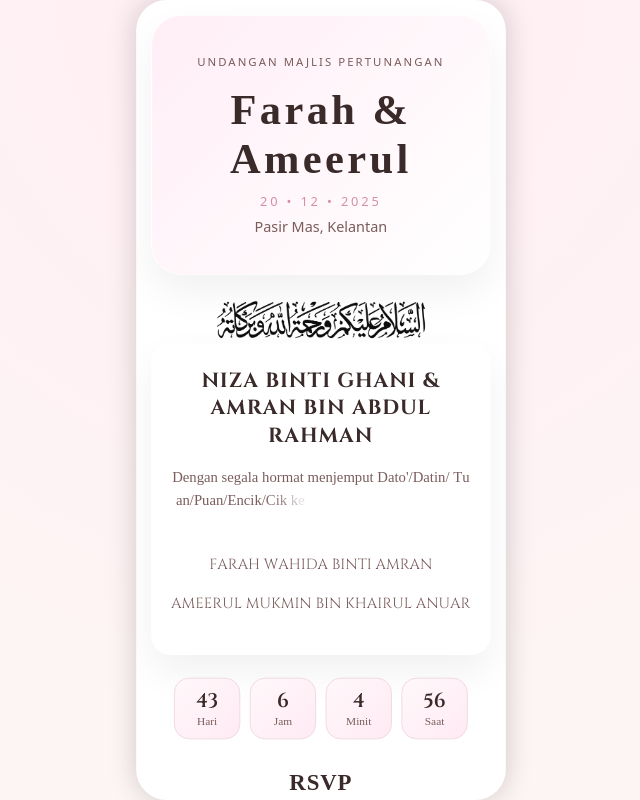
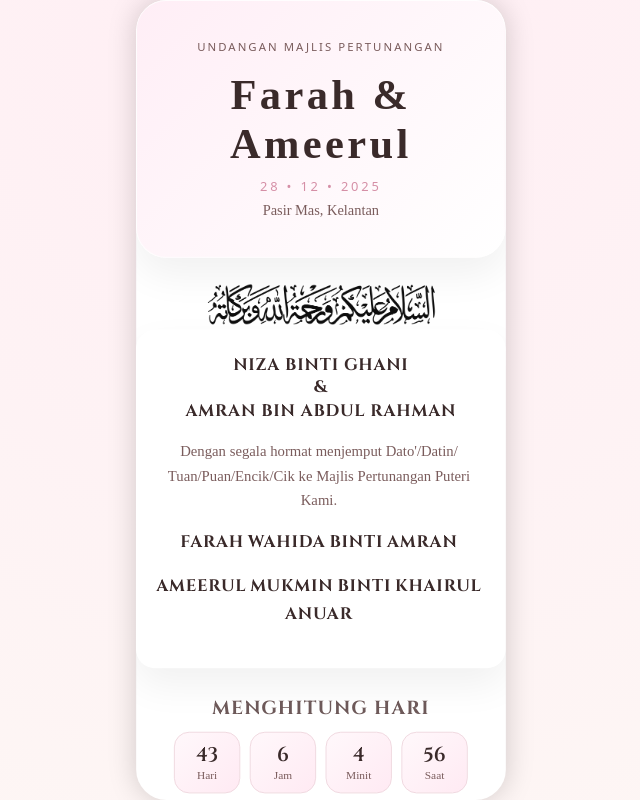
Before and after one commit to haseokaybee/wedding-invite, a React (Vite) app: page / in a window 1280 px wide. Both pictures are taken after a click on the button "✨ Buka Kad ✨". Shown: the whole page, without its empty margins (319-959 px from the left). Built offline with nearby package versions, Linux system fonts and the light colour scheme; no server answers; the database is empty.

Commit message:
Update Countdown

```diff
--- a/src/App.jsx
+++ b/src/App.jsx
@@ -109,11 +109,12 @@ export default function App() {
               exit={{ opacity: 0, scale: 1.1 }}
               transition={{ duration: 0.8, ease: "easeOut" }}
               style={{
-                width: "390px",
-                height: "844px",
-                overflowY: "auto",
-                padding: "16px",
-                position: "relative",
+                width: "100%",             // expand full width
+  maxWidth: "430px",         // safe for iPhone Pro Max
+  minHeight: "844px",
+  overflowY: "auto",
+  padding: "0",              // remove padding
+  position: "relative",
               }}
             >
               {/* HERO SECTION */}
@@ -150,8 +151,23 @@ export default function App() {
               <InvitationText />
 
               {/* COUNTDOWN */}
-              <div style={{ marginTop: "24px" }}>
-                <Countdown targetDate="2025-12-28T08:00:00" />
+            <div style={{ marginTop: "28px", textAlign: "center" }}>
+  <motion.h2
+    initial={{ opacity: 0, y: 10 }}
+    whileInView={{ opacity: 1, y: 0 }}
+    transition={{ duration: 0.6 }}
+    style={{
+      fontFamily: "'Cinzel', serif",
+      fontSize: "1.25rem",
+      letterSpacing: "0.06em",
+      marginBottom: "12px",
+      color: "#6d5959",
+    }}
+  >
+    MENGHITUNG HARI
+  </motion.h2>
+
+  <Countdown targetDate="2025-12-28T08:00:00" />
               </div>
 
               {/* RSVP SECTION */}
--- a/src/components/HeroSection.jsx
+++ b/src/components/HeroSection.jsx
@@ -50,14 +50,16 @@ export default function HeroSection() {
             color: "#d58fa6",
           }}
         >
-          20 • 12 • 2025
+          28 • 12 • 2025
         </p>
 
         <p
           style={{
+            fontFamily: "Montserrat",
             marginTop: "8px",
             fontSize: "0.95rem",
             color: "#7a5c5c",
+
           }}
         >
           Pasir Mas, Kelantan
--- a/src/components/InvitationText.jsx
+++ b/src/components/InvitationText.jsx
@@ -6,40 +6,46 @@ import { motion } from "framer-motion";
    TYPEWRITER FIX — THIS IS THE PART YOU REPLACE
 =============================================== */
 const TypewriterText = ({ text, delay = 0 }) => {
-  const letters = Array.from(text);
+  const words = text.split(" "); // animate per WORD instead of letter
 
   return (
     <motion.span
-      style={{ display: "inline-block", whiteSpace: "normal" }}
+      style={{
+        display: "inline",
+        whiteSpace: "pre-wrap",
+        lineHeight: "1.7",
+      }}
       initial="hidden"
       animate="visible"
       variants={{
         visible: {
           transition: {
-            staggerChildren: 0.03,
+            staggerChildren: 0.15, // slower, smoother word-by-word
             delay: delay,
           },
         },
       }}
     >
-      {letters.map((letter, i) => (
+      {words.map((word, i) => (
         <motion.span
           key={i}
           style={{
-            display: "inline-block", // allows wrapping naturally
-            whiteSpace: "pre-wrap",  // preserves spacing + allows wrap
+            display: "inline-block",
+            marginRight: "4px",
+            whiteSpace: "pre-wrap",
           }}
           variants={{
-            hidden: { opacity: 0 },
-            visible: { opacity: 1 },
+            hidden: { opacity: 0, y: 2 },
+            visible: { opacity: 1, y: 0 },
           }}
         >
-          {letter}
+          {word}
         </motion.span>
       ))}
     </motion.span>
   );
 };
+
 
 /* ============================================
    INVITATION COMPONENT
@@ -63,17 +69,17 @@ export default function InvitationText() {
         initial={{ opacity: 0 }}
         animate={{ opacity: 1 }}
         transition={{ delay: 0.2, duration: 0.6 }}
-        style={{
-          fontFamily: "'Cinzel', serif",
-          letterSpacing: "0.05em",
-          marginBottom: "16px",
-          fontSize: "1.35rem",
-          textTransform: "uppercase",
-        }}
-      >
-        NIZA BINTI GHANI
-        &
-        AMRAN BIN ABDUL RAHMAN
+    className="cinzel"
+  style={{
+    fontSize: "1.1rem",
+    letterSpacing: "0.05em",
+    marginBottom: "16px",
+    textAlign: "center",
+    lineHeight: "1.4",
+    whiteSpace: "pre-line",
+  }}
+>
+  {"NIZA BINTI GHANI\n&\nAMRAN BIN ABDUL RAHMAN"}
 
       </motion.h2>
 
@@ -98,46 +104,46 @@ export default function InvitationText() {
   />
 </p>
 
-      {/* English Paragraph */}
-      <p
+      {/* FARAH */}
+      <h3
+    className="cinzel"
   style={{
-    fontFamily: "Cinzel",
-     fontSize: "0.97rem",
-    color: "#7a5c5c",
-    lineHeight: "1.65",
+    fontSize: "1.1rem",
+    letterSpacing: "0.05em",
     marginBottom: "16px",
-    overflowWrap: "break-word",
-    wordBreak: "normal",
-    whiteSpace: "pre-wrap",
+    textAlign: "center",
+    lineHeight: "1.4",
+    whiteSpace: "pre-line",
   }}
 >
+
   <TypewriterText
     delay={3.2}
     text={
       "FARAH WAHIDA BINTI AMRAN"
     }
   />
-</p>
+</h3>
 
-<p
+<h4
+     className="cinzel"
   style={{
-    fontFamily: "Cinzel",
-     fontSize: "0.97rem",
-    color: "#7a5c5c",
-    lineHeight: "1.65",
+    fontSize: "1.1rem",
+    letterSpacing: "0.05em",
     marginBottom: "16px",
-    overflowWrap: "break-word",
-    wordBreak: "normal",
-    whiteSpace: "pre-wrap",
+    textAlign: "center",
+    lineHeight: "1.4",
+    whiteSpace: "pre-line",
   }}
 >
+
   <TypewriterText
     delay={3.2}
     text={
-      "AMEERUL MUKMIN BIN KHAIRUL ANUAR"
+      "AMEERUL MUKMIN BINTI KHAIRUL ANUAR"
     }
   />
-</p>
+</h4>
 
     </motion.div>
   );
```
